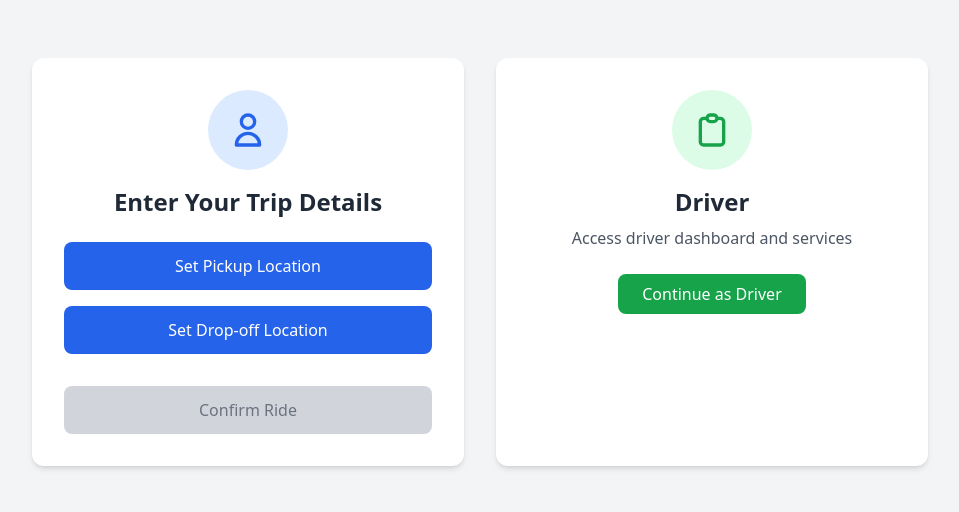
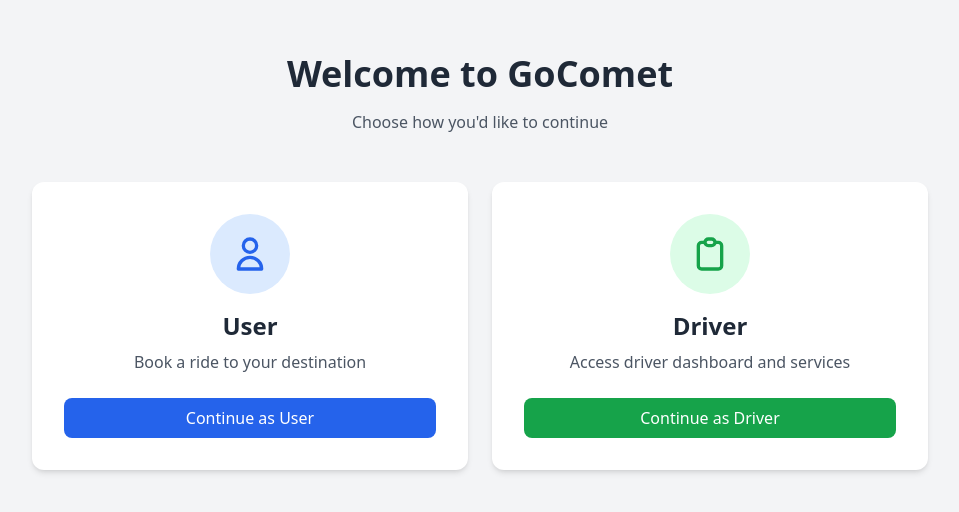
Before and after one commit to Rishitha-Gurijala/gocometFE, a React (Vite) app: page / in a window 1280 px wide. Shown: the part 138-650 px from the top of the page, without its empty margins (160-1119 px from the left). Built offline with nearby package versions, Linux system fonts and the light colour scheme.

Commit message:
chdsbcdhj

```diff
--- a/src/App.jsx
+++ b/src/App.jsx
@@ -20,6 +20,7 @@ const defaultIcon = new L.Icon({
 });
 
 export default function App() {
+  const [view, setView] = useState('home'); // 'home', 'user', 'driver'
   const [locations, setLocations] = useState({
     [LOCATION_TYPES.SOURCE]: null,
     [LOCATION_TYPES.DESTINATION]: null
@@ -134,11 +135,98 @@ export default function App() {
     }
   };
 
+  // Home Screen
+  if (view === 'home') {
+    return (
+      <div className="min-h-screen bg-gray-100 flex flex-col items-center justify-center p-4">
+        <div className="w-full max-w-4xl">
+          <h1 className="text-3xl md:text-4xl font-bold text-center text-gray-800 mb-4">Welcome to GoComet</h1>
+          <p className="text-gray-600 text-center mb-12">Choose how you'd like to continue</p>
+
+          <div className="grid grid-cols-1 md:grid-cols-2 gap-6">
+            {/* User Option */}
+            <div
+              className="bg-white rounded-xl shadow-md overflow-hidden hover:shadow-lg transition-shadow duration-300 cursor-pointer h-full"
+              onClick={() => setView('user')}
+            >
+              <div className="p-8 text-center h-full flex flex-col">
+                <div className="w-20 h-20 mx-auto bg-blue-100 rounded-full flex items-center justify-center mb-4">
+                  <svg className="w-10 h-10 text-blue-600" fill="none" stroke="currentColor" viewBox="0 0 24 24" xmlns="http://www.w3.org/2000/svg">
+                    <path strokeLinecap="round" strokeLinejoin="round" strokeWidth={2} d="M16 7a4 4 0 11-8 0 4 4 0 018 0zM12 14a7 7 0 00-7 7h14a7 7 0 00-7-7z" />
+                  </svg>
+                </div>
+                <h2 className="text-2xl font-bold text-gray-800 mb-2">User</h2>
+                <p className="text-gray-600 mb-6">Book a ride to your destination</p>
+                <div className="mt-auto">
+                  <button className="px-6 py-2 bg-blue-600 text-white rounded-lg hover:bg-blue-700 transition-colors w-full">
+                    Continue as User
+                  </button>
+                </div>
+              </div>
+            </div>
+
+            {/* Driver Option */}
+            <div
+              className="bg-white rounded-xl shadow-md overflow-hidden hover:shadow-lg transition-shadow duration-300 cursor-pointer h-full"
+              onClick={() => setView('driver')}
+            >
+              <div className="p-8 text-center h-full flex flex-col">
+                <div className="w-20 h-20 mx-auto bg-green-100 rounded-full flex items-center justify-center mb-4">
+                  <svg className="w-10 h-10 text-green-600" fill="none" stroke="currentColor" viewBox="0 0 24 24" xmlns="http://www.w3.org/2000/svg">
+                    <path strokeLinecap="round" strokeLinejoin="round" strokeWidth={2} d="M9 5H7a2 2 0 00-2 2v12a2 2 0 002 2h10a2 2 0 002-2V7a2 2 0 00-2-2h-2M9 5a2 2 0 002 2h2a2 2 0 002-2M9 5a2 2 0 012-2h2a2 2 0 012 2" />
+                  </svg>
+                </div>
+                <h2 className="text-2xl font-bold text-gray-800 mb-2">Driver</h2>
+                <p className="text-gray-600 mb-6">Access driver dashboard and services</p>
+                <div className="mt-auto">
+                  <button className="px-6 py-2 bg-green-600 text-white rounded-lg hover:bg-green-700 transition-colors w-full">
+                    Continue as Driver
+                  </button>
+                </div>
+              </div>
+            </div>
+          </div>
+        </div>
+      </div>
+    );
+  }
+
+  // Driver View (Placeholder)
+  if (view === 'driver') {
     return (
       <div className="min-h-screen bg-gray-100 flex items-center justify-center p-4">
-      <div className="grid grid-cols-1 md:grid-cols-2 gap-8 w-full max-w-4xl">
-        {/* User Box */}
-        <div className="bg-white rounded-xl shadow-md overflow-hidden hover:shadow-lg transition-shadow duration-300">
+        <div className="bg-white rounded-xl shadow-lg p-8 max-w-md w-full text-center">
+          <h1 className="text-2xl font-bold text-gray-800 mb-4">Driver Dashboard</h1>
+          <p className="text-gray-600 mb-6">Driver features coming soon!</p>
+          <button
+            onClick={() => setView('home')}
+            className="px-6 py-2 bg-gray-600 text-white rounded-lg hover:bg-gray-700 transition-colors"
+          >
+            Back to Home
+          </button>
+        </div>
+      </div>
+    );
+  }
+
+  // User View
+  return (
+    <div className="min-h-screen bg-gray-100 flex items-center justify-center p-4">
+      <div className="w-full max-w-md">
+        <div className="bg-white rounded-xl shadow-lg overflow-hidden">
+          <div className="p-6">
+            <div className="flex justify-between items-center mb-6">
+              <h2 className="text-2xl font-bold text-gray-800">Book a Ride</h2>
+              <button
+                onClick={() => setView('home')}
+                className="text-gray-500 hover:text-gray-700"
+                title="Back to home"
+              >
+                <svg className="w-6 h-6" fill="none" stroke="currentColor" viewBox="0 0 24 24" xmlns="http://www.w3.org/2000/svg">
+                  <path strokeLinecap="round" strokeLinejoin="round" strokeWidth={2} d="M10 19l-7-7m0 0l7-7m-7 7h18" />
+                </svg>
+              </button>
+            </div>
             <div className="p-8 text-center">
               <div className="w-20 h-20 mx-auto bg-blue-100 rounded-full flex items-center justify-center mb-4">
                 <svg className="w-10 h-10 text-blue-600" fill="none" stroke="currentColor" viewBox="0 0 24 24" xmlns="http://www.w3.org/2000/svg">
@@ -210,20 +298,7 @@ export default function App() {
             </div>
 
             {/* Continue Button */}
-            <button
-              onClick={() => {
-                // Handle form submission here
-                console.log('Locations:', locations);
-              }}
-              disabled={!isBothLocationsSelected || isLoading}
-              className={`w-full mt-2 px-6 py-3 rounded-lg transition-colors ${
-                isBothLocationsSelected
-                  ? 'bg-green-600 text-white hover:bg-green-700'
-                  : 'bg-gray-300 text-gray-500 cursor-not-allowed'
-              }`}
-            >
-              {isLoading ? 'Processing...' : 'Confirm Ride'}
-            </button>
+
 
             {error && (
               <div className="mt-4 p-3 bg-red-50 text-red-700 rounded-lg text-sm">
@@ -286,21 +361,6 @@ export default function App() {
           )}
             </div>
           </div>
-
-        {/* Driver Box */}
-        <div className="bg-white rounded-xl shadow-md overflow-hidden hover:shadow-lg transition-shadow duration-300">
-          <div className="p-8 text-center">
-            <div className="w-20 h-20 mx-auto bg-green-100 rounded-full flex items-center justify-center mb-4">
-              <svg className="w-10 h-10 text-green-600" fill="none" stroke="currentColor" viewBox="0 0 24 24" xmlns="http://www.w3.org/2000/svg">
-                <path strokeLinecap="round" strokeLinejoin="round" strokeWidth={2} d="M9 5H7a2 2 0 00-2 2v12a2 2 0 002 2h10a2 2 0 002-2V7a2 2 0 00-2-2h-2M9 5a2 2 0 002 2h2a2 2 0 002-2M9 5a2 2 0 012-2h2a2 2 0 012 2" />
-              </svg>
-            </div>
-            <h2 className="text-2xl font-bold text-gray-800 mb-2">Driver</h2>
-            <p className="text-gray-600">Access driver dashboard and services</p>
-            <button className="mt-6 px-6 py-2 bg-green-600 text-white rounded-lg hover:bg-green-700 transition-colors">
-              Continue as Driver
-            </button>
-          </div>
         </div>
       </div>
     </div>
```
Lines whose indentation alone changed are shown as unchanged.
